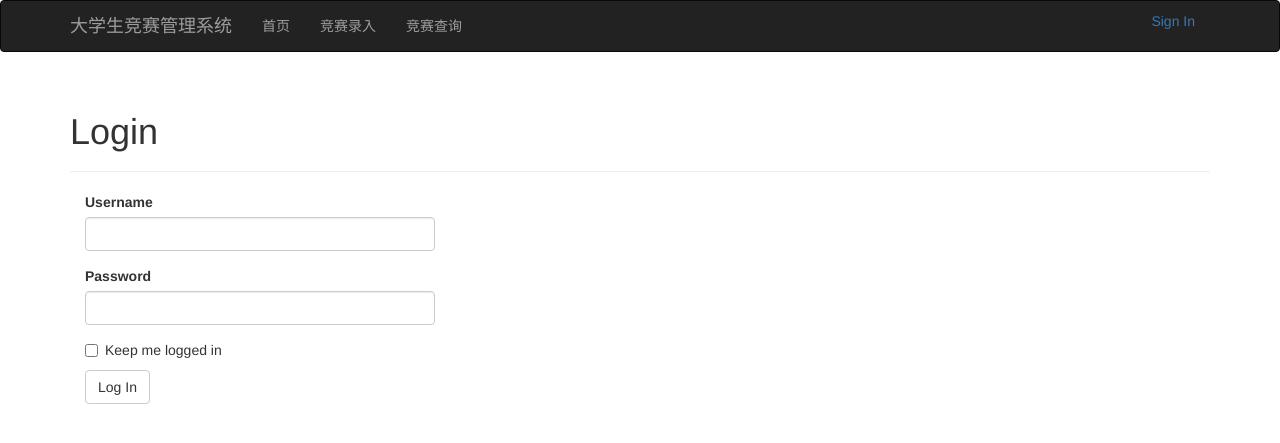
After one commit to Coderhypo/UIAMS, a Flask app: page /login in a window 1280 px wide. The commit adds this page. Shown: the top 443 px of the page. Run offline with Flask 2, Linux system fonts and the light colour scheme; parts of the project's set-up code (start-up, migrations or seed data) failed here and were passed over; some libraries are stand-ins or nearby versions.

Commit message:
User Login

```diff
--- /dev/null
+++ b/app/forms.py
@@ -0,0 +1,12 @@
+from flask.ext.wtf import Form
+from wtforms import PasswordField, SubmitField, StringField, BooleanField
+from wtforms.validators import Required
+
+class LoginForm(Form):
+    username = StringField('Username', validators=[Required()])
+    password = PasswordField('Password', validators=[Required()])
+    remember_me = BooleanField('Keep me logged in')
+    submit = SubmitField('Log In')
+
+class MainForm(Form):
+    pass
--- /dev/null
+++ b/app/templates/base.html
@@ -0,0 +1,43 @@
+{% extends "bootstrap/base.html" %}
+
+{% block title %}{% endblock %}
+
+{% block navbar %}
+<div class="navbar navbar-inverse" role="navigation">
+    <div class="container">
+        <div class="b=navbat-header">
+            <button type="button" class="navbar-toggle"
+            data-toggle="collapse" data-target=".navbar-collapse">
+                <span class="sr-only">Toggle navigation</span>
+                <span class="icon-bar"></span>
+                <span class="icon-bar"></span>
+            </button>
+            <a class="navbar-brand" href="/">大学生竞赛管理系统</a>
+        </div>
+        <div class="navbar-collapse collapse">
+            <ul class="nav navbar-nav">
+                <li><a href="/">首页</a></li>
+                <li><a href="/main">竞赛录入</a></li>
+                <li><a href="/main">竞赛查询</a></li>
+            </ul>
+            <ul class="nav navbar-bav navbar-right">
+                {% if current_user.is_authenticated() %}
+                <li><a href="{{ url_for('logout') }}">Sign Out</a></li>
+                {% else %}
+                <li><a href="{{ url_for('login') }}">Sign In</a></li>
+                {% endif %}
+            </ul>
+        </div>
+    </div>
+</div>
+{% endblock %}
+
+{% block content %}
+
+
+<div class="container">
+  {% block page_content %}{% endblock %}
+</div>
+
+
+{% endblock %}
--- a/app/templates/index.html
+++ b/app/templates/index.html
@@ -1 +1,4 @@
-{{ text }}
+{% extends "base.html" %}
+{% import "bootstrap/wtf.html" as wtf %}
+
+{% block title %}Index{% endblock %}
--- /dev/null
+++ b/app/templates/login.html
@@ -0,0 +1,13 @@
+{% extends "base.html" %}
+{% import "bootstrap/wtf.html" as wtf %}
+
+{% block title %}Login{% endblock %}
+
+{% block page_content %}
+<div class="page-header">
+    <h1>Login</h1>
+</div>
+<div class="col-md-4">
+    {{ wtf.quick_form(form) }}
+</div>
+{% endblock %}
--- a/app/views.py
+++ b/app/views.py
@@ -1,6 +1,33 @@
-from app import app
-from flask import render_template
+from app import app, login_manager
+from flask import render_template, redirect, request, url_for, flash
+from forms import LoginForm
+from flask.ext.login import login_user, login_required, logout_user, current_user
+from models import ComUser
 
 @app.route('/')
 def index():
     return render_template("index.html")
+
+@app.route('/login', methods=['GET', 'POST'])
+def login():
+    form = LoginForm()
+    if form.validate_on_submit():
+        user = ComUser.query.filter_by(user_name=form.username.data).first()
+        if user is not None and user.verify_password(form.password.data):
+            login_user(user, form.remember_me.data)
+            return redirect(url_for('main'))
+        else:
+            flash('Invalid username or password.')
+    return render_template('login.html', form=form)
+
+@app.route('/logout')
+@login_required
+def logout():
+    logout_user()
+    flash('You have been logged out.')
+    return redirect(url_for('index'))
+
+@app.route('/main')
+@login_required
+def main():
+    return render_template('index.html')
--- a/config.py
+++ b/config.py
@@ -1,2 +1,3 @@
 SQLALCHEMY_DATABASE_URI = 'mysql://root:password@localhost/comdb'
-#DB_CONNECT_STRING = 'mysql+mysqldb://root:password@localhost/comdb?charset=utf8'
+CSRF_ENABLED = True
+SECRET_KEY = 'you-will-never-guess'
--- a/requirenments.txt
+++ b/requirenments.txt
@@ -1,8 +1,13 @@
 Flask==0.10.1
+Flask-Bootstrap==3.3.0.1
 Flask-Login==0.2.11
 Flask-Script==2.0.5
+Flask-SQLAlchemy==2.0
+Flask-WTF==0.10.3
 itsdangerous==0.24
 Jinja2==2.7.3
 MarkupSafe==0.23
+MySQL-python==1.2.5
 SQLAlchemy==0.9.8
 Werkzeug==0.9.6
+WTForms==2.0.1
```
Also changed, not shown: app/__init__.py (+8 -0 lines), app/models.py (+54 -26 lines), app/templates/main.html (added, +13 -0 lines), manage.py (+6 -1 lines).
